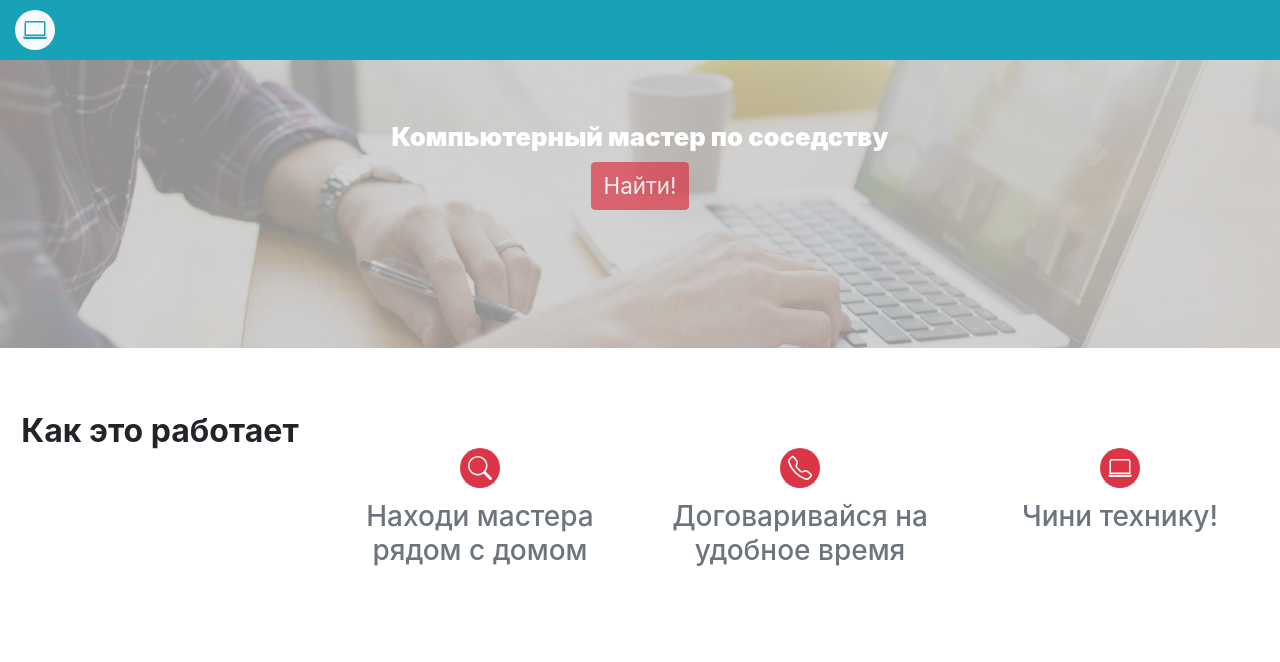
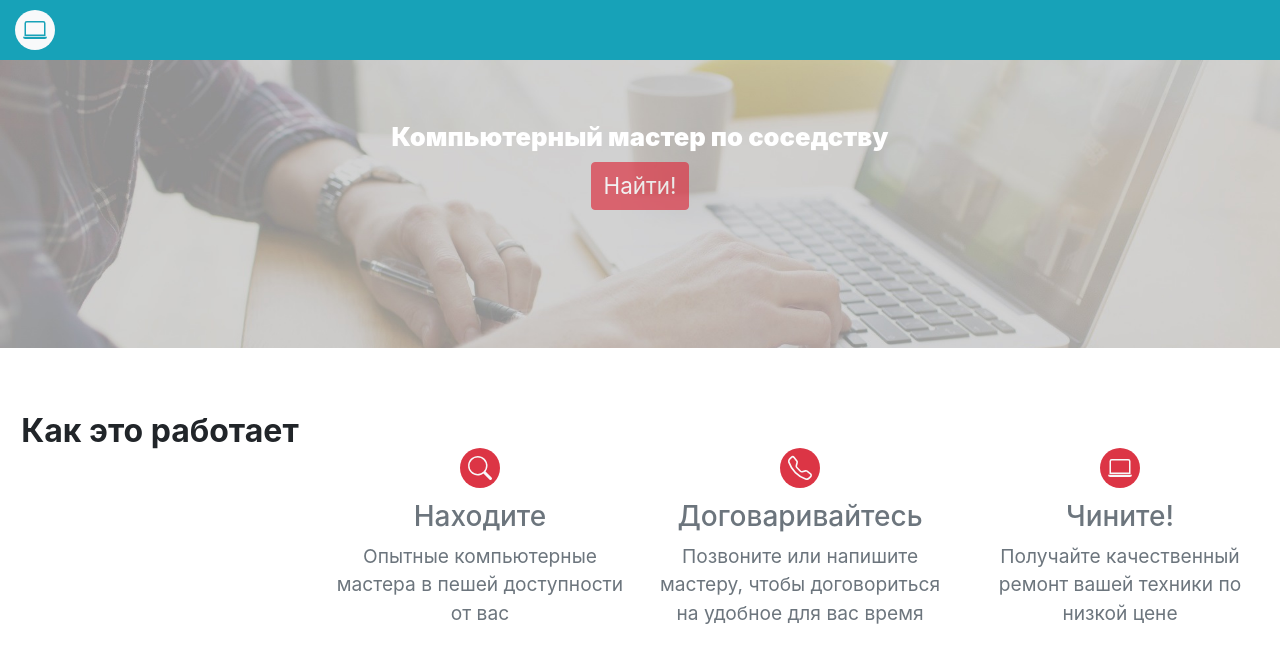
Before and after one commit to commandercool/tech-watch, a Vue app: page / in a window 1280 px wide. Shown: the top 662 px of the page. Built offline with nearby package versions, Linux system fonts and the light colour scheme.

Commit message:
Add routes to home page

```diff
--- a/src/components/GoBackTopBar.vue
+++ b/src/components/GoBackTopBar.vue
@@ -1,8 +1,9 @@
 <template>
     <b-row class="d-sm-block d-md-none sticky-top">
         <b-col sm id="mobile-back-bar" @click="$router.go(-1)">
-            <p class="h2 mb-2">
-                <b-icon-caret-left-fill variant="primary"></b-icon-caret-left-fill>
+            <p>
+                <b-icon-caret-left-fill variant="info"></b-icon-caret-left-fill>
+                К списку мастеров
             </p>
         </b-col>
     </b-row>
@@ -12,7 +13,10 @@
 #mobile-back-bar {
     background-color: white;
     box-shadow: rgba(0, 0, 0, 0.75) 0px 4px 6px -4px;
-    padding-top: 10px;
-    padding-bottom: 10px;
+    cursor: pointer;
+}
+p {
+    color: var(--info);
+    font-size: 1.2rem;
 }
 </style>
--- a/src/components/Header.vue
+++ b/src/components/Header.vue
@@ -1,10 +1,12 @@
 <template>
     <b-row class="top-bar" variant="info">
-        <b-col>
-            <span style="font-size: 2.5rem">
-                <b-icon-laptop class="rounded-circle bg-light p-2" variant="info"></b-icon-laptop>
-            </span>
-        </b-col>
+        <router-link to="/">
+            <b-col>
+                <span style="font-size: 2.5rem">
+                    <b-icon-laptop class="rounded-circle bg-light p-2" variant="info"></b-icon-laptop>
+                </span>
+            </b-col>
+        </router-link>
     </b-row>
 </template>
 
--- a/src/components/MasterCardFull.vue
+++ b/src/components/MasterCardFull.vue
@@ -2,11 +2,11 @@
     <div class="master-card">
         <b-row>
             <b-col sm md="4">
-                <b-avatar style="width: 100%; height: auto" square variant="primary"></b-avatar>
+                <b-avatar style="width: 100%; height: auto" square variant="info"></b-avatar>
                 <b-form-rating
                     style="padding: 0"
                     value="4.5"
-                    variant="primary"
+                    variant="info"
                     no-border="true"
                     readonly
                 ></b-form-rating>
@@ -25,11 +25,11 @@
         </b-row>
         <b-row style="margin-top: 10px">
             <b-col sm>
-                <b-button variant="primary">
+                <b-button variant="info">
                     <b-icon-telephone-fill></b-icon-telephone-fill>
                     Позвонить
                 </b-button>
-                <b-button variant="primary" style="margin-left: 6px">
+                <b-button variant="info" style="margin-left: 6px">
                     <b-icon-chat-text-fill></b-icon-chat-text-fill>
                     Написать
                 </b-button>
--- a/src/components/MobileBottomBar.vue
+++ b/src/components/MobileBottomBar.vue
@@ -16,9 +16,11 @@
             </b-button>
         </b-col>
         <b-col style="padding: 0">
-            <b-button variant="info" class="mobile-bottom-button">
-                <b-icon-house></b-icon-house>
-            </b-button>
+            <router-link to="/">
+                <b-button variant="info" class="mobile-bottom-button">
+                    <b-icon-house></b-icon-house>
+                </b-button>
+            </router-link>
         </b-col>
     </b-row>
 </template>]
--- a/src/pages/HomePage.vue
+++ b/src/pages/HomePage.vue
@@ -19,19 +19,22 @@
                 <h1>
                     <b-icon-search class="rounded-circle bg-danger p-2" variant="light"></b-icon-search>
                 </h1>
-                <h3>Находи мастера рядом с домом</h3>
+                <h3>Находите</h3>
+                <p>Опытные компьютерные мастера в пешей доступности от вас</p>
             </b-col>
             <b-col sm style="margin-top: 2rem">
                 <h1>
                     <b-icon-telephone class="rounded-circle bg-danger p-2" variant="light"></b-icon-telephone>
                 </h1>
-                <h3>Договаривайся на удобное время</h3>
+                <h3>Договаривайтесь</h3>
+                <p>Позвоните или напишите мастеру, чтобы договориться на удобное для вас время</p>
             </b-col>
             <b-col sm style="margin-top: 2rem">
                 <h1>
                     <b-icon-laptop class="rounded-circle bg-danger p-2" variant="light"></b-icon-laptop>
                 </h1>
-                <h3>Чини технику!</h3>
+                <h3>Чините!</h3>
+                <p>Получайте качественный ремонт вашей техники по низкой цене</p>
             </b-col>
         </b-row>
     </div>
@@ -83,4 +86,8 @@ export default {
 h3 {
     color: var(--secondary);
 }
+p {
+    color: var(--secondary);
+    font-size: 1.2rem;
+}
 </style>
```
